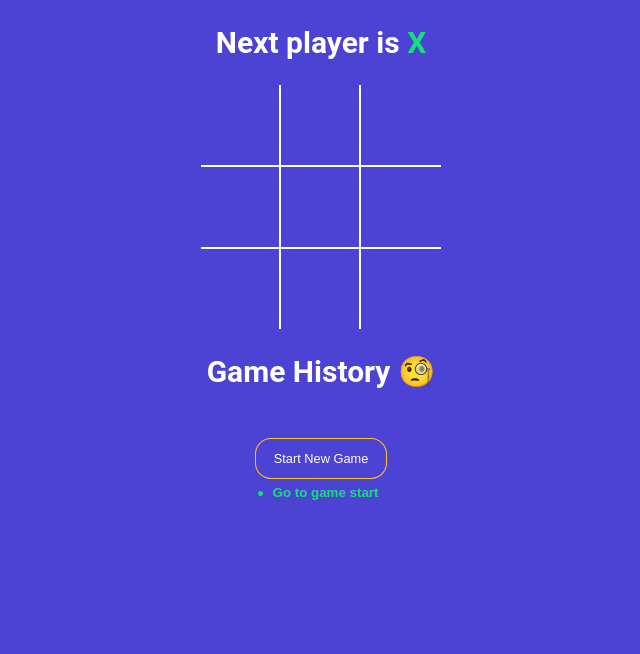
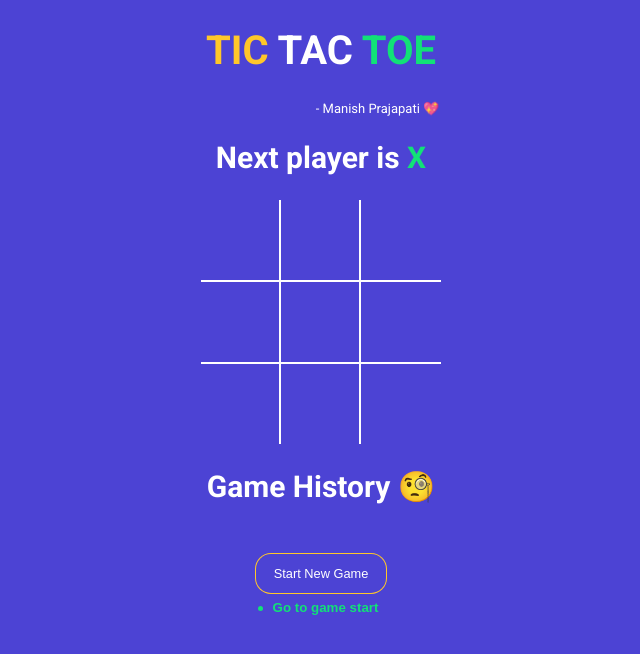
Before and after one commit to Manish3330/tictactoe-vite, a React (Vite) app: page / in a window 1280 px wide. Shown: the top 654 px of the page, without its empty margins (319-959 px from the left). Built offline with nearby package versions, Linux system fonts and the light colour scheme.

Commit message:
Added font roboto and added name and and added deploy script in package.json to build and deploy on surge with single command npm run deploy. Deployment is finished

```diff
--- a/index.html
+++ b/index.html
@@ -4,7 +4,11 @@
     <meta charset="UTF-8" />
     <link rel="icon" type="image/svg+xml" href="/vite.svg" />
     <meta name="viewport" content="width=device-width, initial-scale=1.0" />
-    <title>Vite + React</title>
+    <link
+      href="https://fonts.googleapis.com/css?family=Roboto:300,400,700&display=swap"
+      rel="stylesheet"
+    />
+    <title>TIC TAC TOE (Vite + React)</title>
   </head>
   <body>
     <div id="root"></div>
--- a/package.json
+++ b/package.json
@@ -6,6 +6,7 @@
   "scripts": {
     "dev": "vite",
     "build": "vite build",
+    "deploy":"npm run build && surge dist Tic_Tac_Toe_2023.surge.sh",
     "lint": "eslint src --ext js,jsx --report-unused-disable-directives --max-warnings 0",
     "preview": "vite preview"
   },
--- a/src/App.jsx
+++ b/src/App.jsx
@@ -41,6 +41,10 @@ function App() {
     <>
       <div className="app" >
 
+       <h1><span className='text-orange'>TIC</span> TAC <span className='text-green'> TOE</span> </h1>
+       <span style={{    'float': "right",
+    'font-size': "small",
+    'padding-left': "113px"}}> - Manish Prajapati 💖</span>
        <StatusMessage winner={winner} squares={current.board} isnext={current.isXnext}/>
         <Board squares={current.board} handleSquareClick={handleSquareClick} winningsquares={winningsquares} />
 
```
